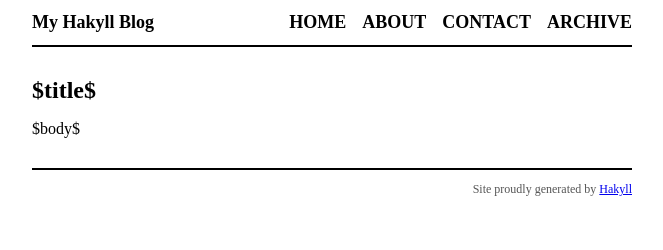
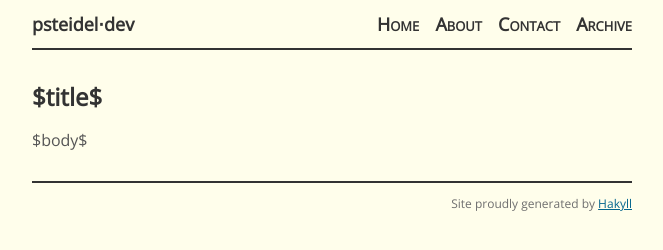
Before and after one commit to codeismoe/psteidel.dev, a plain HTML site: page templates/default.html in a window 1280 px wide. Shown: the whole page, without its empty margins (308-971 px from the left). Drawn offline with nearby package versions, Linux system fonts and the light colour scheme; files that its build step writes are made by us from their sources.

Commit message:
Update styling

```diff
--- a/css/default.less
+++ b/css/default.less
@@ -1,16 +1,44 @@
-@bg: #000;
+@body: #555555;
+@background: #fffeeb;
+@link: #05668d;
+@visited: #58355E;
+@title: #333333;
+@body-font: 'Open Sans', sans-serif;
+@title-font: 'Open Sans', sans-serif;
 
 html {
-  font-size: 62.5%;
+    font-size: 62.5%;
+    font-family: @body-font;
+}
+
+header, h1,h2,h3,h4,h5,h6 {
+    font-family: @title-font;
+    color: @title;
+
+    a {
+        color: @title;
+    }
+    a:visited {
+        color: @title;
+    }
+}
+
+a {
+    color: @link;
+}
+
+a:visited {
+    color: @visited;
 }
 
 body {
   font-size: 1.6rem;
-  color: @bg;
+  color: @body;
+  background-color: @background;
 }
 
 header {
-  border-bottom: 0.2rem solid #000;
+  border-bottom: 0.2rem solid @title;
 }
 
 nav {
@@ -20,17 +48,20 @@ nav {
 nav a {
   font-size: 1.8rem;
   font-weight: bold;
-  color: black;
   text-decoration: none;
-  text-transform: uppercase;
+  font-variant: small-caps;
+}
+
+nav a:visited {
+    color: @title;
 }
 
 footer {
   margin-top: 3rem;
   padding: 1.2rem 0;
-  border-top: 0.2rem solid #000;
+  border-top: 0.2rem solid @title;
   font-size: 1.2rem;
-  color: #555;
+  color: lighten(@body, 10%);
 }
 
 h1 {
@@ -44,12 +75,12 @@ h2 {
 article .header {
   font-size: 1.4rem;
   font-style: italic;
-  color: #555;
+  color: @title;
 }
 
 .logo a {
   font-weight: bold;
-  color: #000;
+  color: @title;
   text-decoration: none;
 }
 
@@ -98,16 +129,16 @@ article .header {
   footer {
     text-align: center;
   }
+  nav a {
+    display: inline;
+    margin: 0 0.6rem;
+  }
   .logo {
     text-align: center;
     margin: 1rem auto 3rem;
   }
   .logo a {
     font-size: 2.4rem;
-  }
-  nav a {
-    display: inline;
-    margin: 0 0.6rem;
   }
 }
 
--- a/templates/default.html
+++ b/templates/default.html
@@ -4,13 +4,14 @@
         <meta charset="utf-8">
         <meta http-equiv="x-ua-compatible" content="ie=edge">
         <meta name="viewport" content="width=device-width, initial-scale=1">
-        <title>My Hakyll Blog - $title$</title>
+        <title>$title$</title>
+        <link href="https://fonts.googleapis.com/css2?family=Open+Sans&display=swap" rel="stylesheet">
         <link rel="stylesheet" href="/css/default.css" />
     </head>
     <body>
         <header>
             <div class="logo">
-                <a href="/">My Hakyll Blog</a>
+                <a href="/">psteidel&sdot;dev</a>
             </div>
             <nav>
                 <a href="/">Home</a>
```
Also changed, not shown: index.html (+1 -1 lines).
